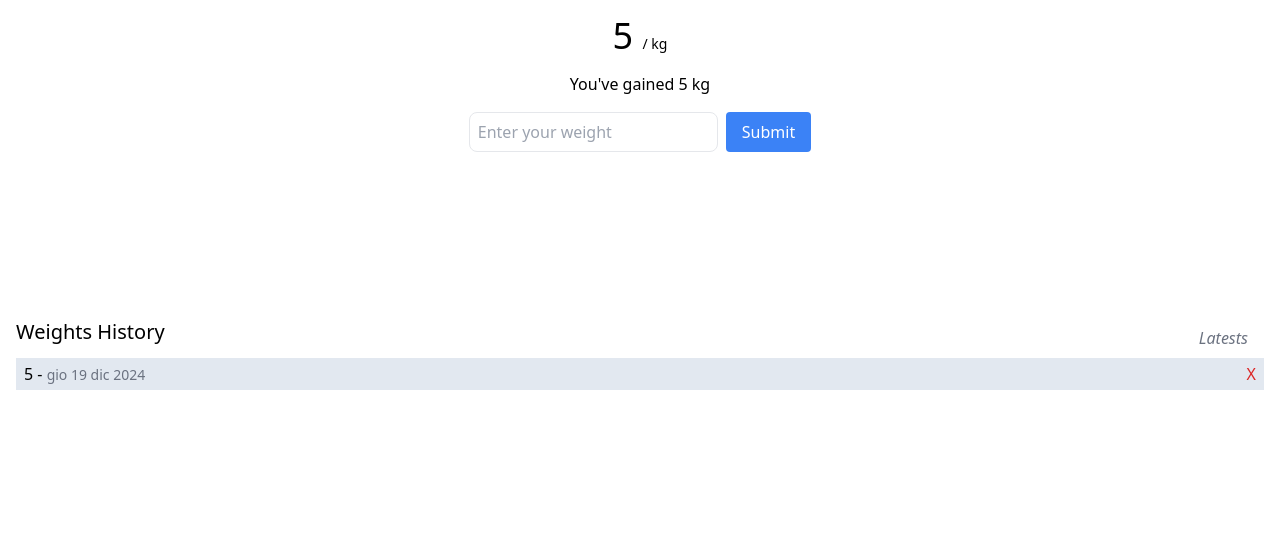
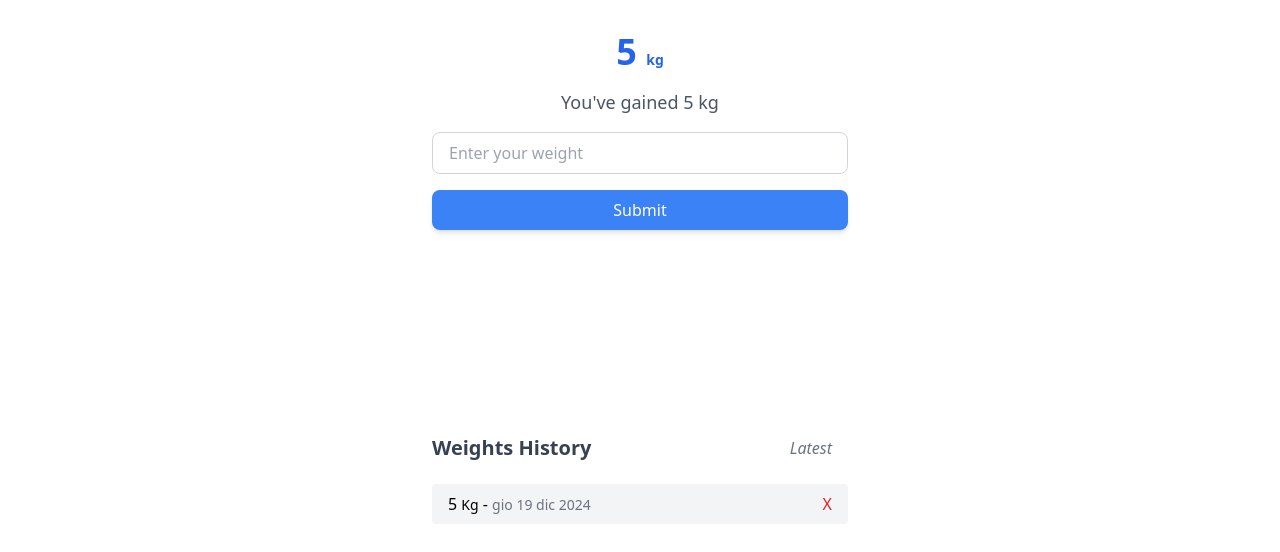
Before and after one commit to maurodf0/weight-traker, a Vue app: page / in a window 1280 px wide. Both pictures are taken after typing "5" into the empty fields and a click on the button "Submit". Shown: the top 552 px of the page. Built offline with nearby package versions, Linux system fonts and the light colour scheme; the HTML template or start-up script is replaced by a standard one.

Commit message:
most tailwind with ai

```diff
--- a/src/App.vue
+++ b/src/App.vue
@@ -26,6 +26,7 @@ onMounted(() => {
  const allWeights = ref<Array<{ weight: number, date: Date }>>([])
 
 const currentWeight = computed(() => {
+  console.log(allWeights.value)
   return allWeights.value.length > 0 ? allWeights.value[0].weight : 0;
 });
 
@@ -73,50 +74,49 @@ const optionsIT = { weekday:"short", year: "numeric", month: "short", day: "nume
 </script>
 
 <template>
-  <h1 class="my-4 text-4xl mx-auto text-center">
-    {{ allWeights.length === 0 ? 0 : currentWeight }} <span class="text-sm">/ kg</span>
+  <div class="max-w-md mx-auto bg-white p-4 rounded-lg">
+    <h1 class="my-4 text-4xl font-bold text-center text-blue-600">
+      {{ allWeights.length === 0 ? 0 : currentWeight }} <span class="text-sm">kg</span>
     </h1>
-  <h4 class="text-center mb-4" v-if="message">{{ message }}</h4>
+    <h4 class="text-center text-lg mb-4 text-gray-600" v-if="message">{{ message }}</h4>
 
-  <form class="justify-center flex gap-2" @submit.prevent="submitForm">
-
+    <form class="flex flex-col gap-4" @submit.prevent="submitForm">
       <input step="0.1"
-          class="px-2 border border-grey-800 :focus:border-black rounded-lg"
+             class="px-4 py-2 border border-gray-300 focus:border-blue-500 focus:ring focus:ring-blue-200 rounded-lg"
              type="number"
              id="weight"
              v-model="weightInput"
-          placeholder="Enter your weight"
-    >
-    <button class="bg-blue-500 text-white px-4 py-2 rounded" type="submit">Submit</button>
+             placeholder="Enter your weight">
+      <button class="bg-blue-500 text-white py-2 rounded-lg shadow-md hover:bg-blue-600" type="submit">
+        Submit
+      </button>
     </form>
 
-  <div class="chartContainer" v-if="allWeights.length > 0">
+    <div class="chartContainer mt-6" v-if="allWeights.length > 0">
       <canvas ref="chart"></canvas>
     </div>
 
-
-  <div
-    v-if="allWeights.length > 0" class="m-4">
-    <div class="flex justify-between">
-     <h2 class="text-xl">Weights History</h2>
-     <h5 class="text-gray-500 italic px-4 py-2 rounded">Latests</h5>
+    <div v-if="allWeights.length > 0" class="mt-6">
+      <div class="flex justify-between items-center mb-4">
+        <h2 class="text-xl font-semibold text-gray-700">Weights History</h2>
+        <h5 class="text-gray-500 italic px-4 py-2 rounded">Latest</h5>
       </div>
       <ul v-auto-animate>
-      <li class=" flex justify-between bg-slate-200 even:bg-slate-300 py-1 px-2"
+        <li class="flex justify-between items-center bg-gray-100 even:bg-gray-200 py-2 px-4 rounded mb-2"
             v-for="w in allWeights.slice(-7)"
             :key="w.date.toString()">
-          <span>{{ w.weight }} -
+          <span>{{ w.weight }} <span class="text-sm">Kg</span> -
             <span class="text-sm text-gray-500">{{ w.date.toLocaleDateString(localeIT, optionsIT) }}</span>
           </span>
-          <span v-auto-animate  @click="handleDelete(w.date)" class="text-red-600 cursor-pointer">X</span>
+          <span v-auto-animate @click="handleDelete(w.date)" class="text-red-600 cursor-pointer">X</span>
         </li>
       </ul>
     </div>
 
-  <div v-auto-animate v-else class="m-4">
-    <p class="text-center text-gray-500">No weights yet. Add your're first weight and start yuor journey</p>
+    <div v-auto-animate v-else class="mt-6">
+      <p class="text-center text-gray-500">No weights yet. Add your first weight and start your journey.</p>
     </div>
-
+  </div>
 </template>
 
 <style scoped>
```
Lines whose indentation alone changed are shown as unchanged.
